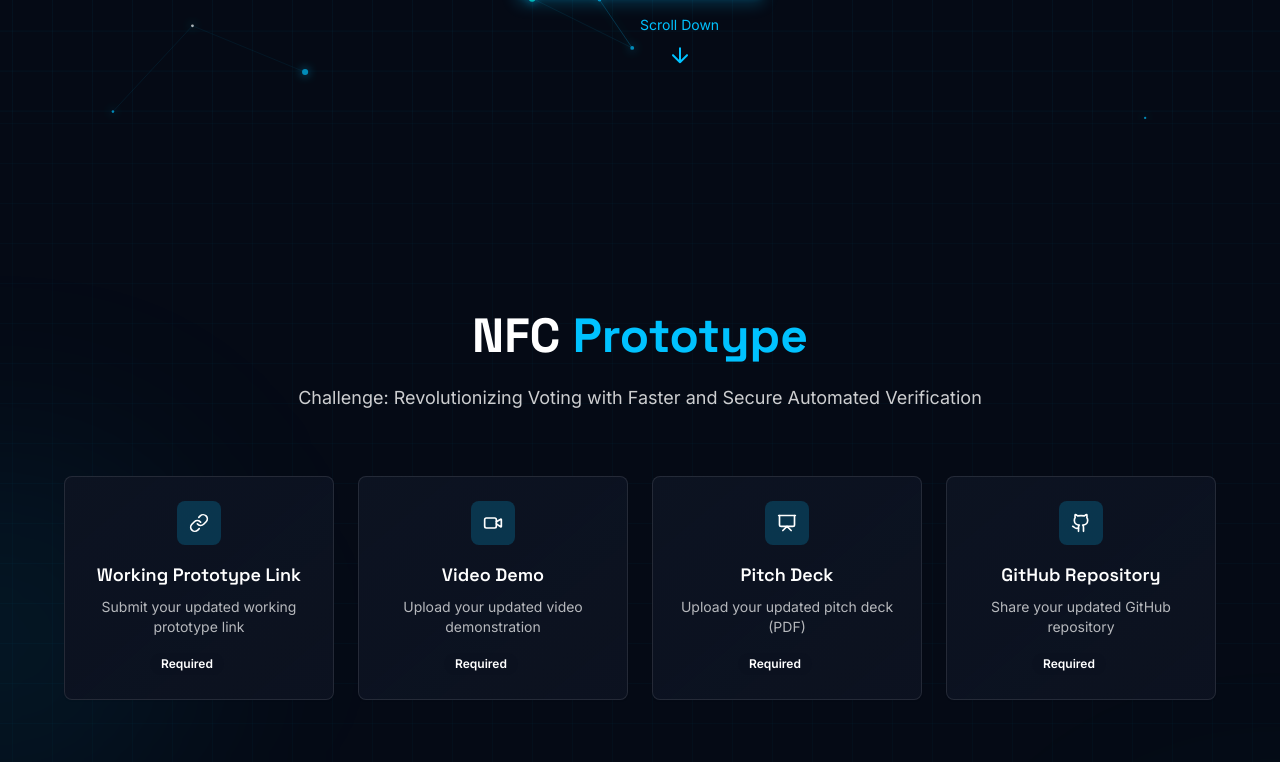
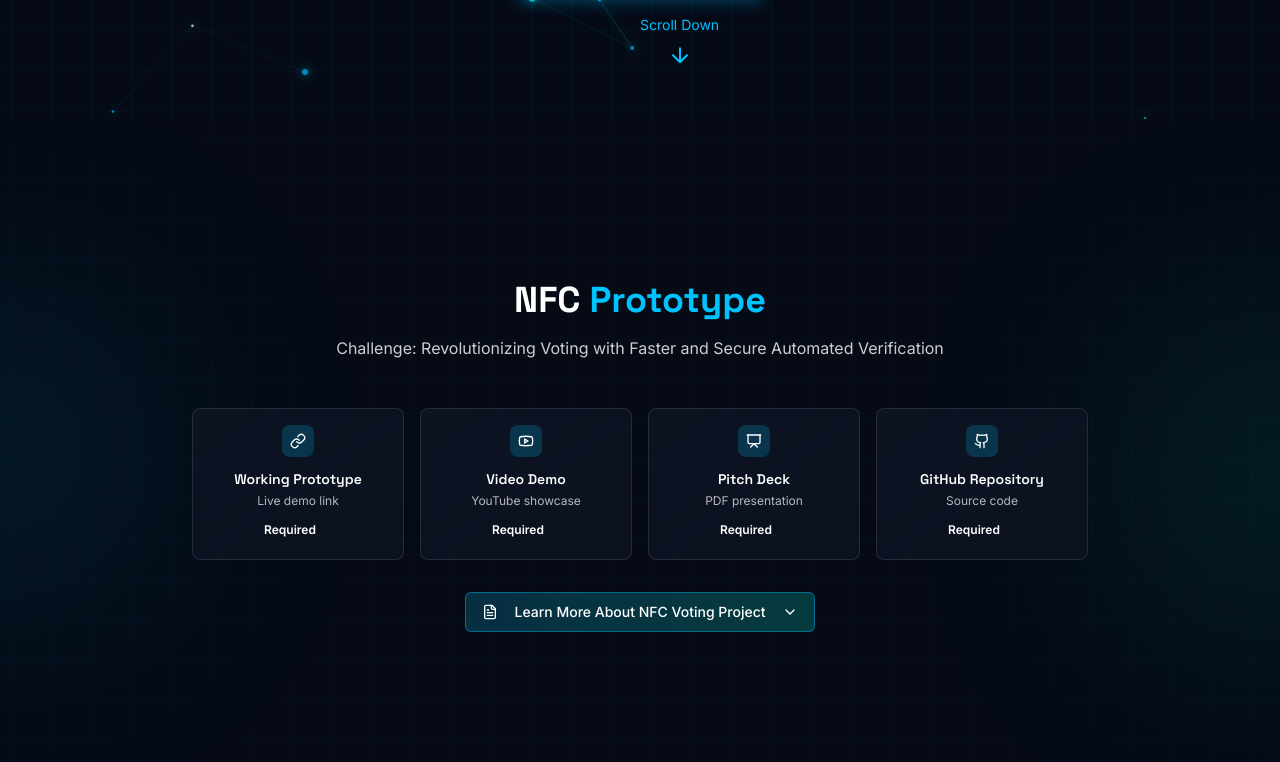
Before and after one commit to Ajayrx/ncrypt-vote-future, a React (Vite) app: page / in a window 1280 px wide. Shown: the part 680-1442 px from the top of the page. Built offline with nearby package versions, Linux system fonts and the light colour scheme.

Commit message:
Refactor Prototype Submissions section
-   Modified the layout of the submission boxes to include icons and links for video demos.
-   Reduced the size of the section and added a "Learn More" button.
-   Implemented horizontal expansion for interested users.

```diff
--- a/src/components/PrototypeSubmissions.tsx
+++ b/src/components/PrototypeSubmissions.tsx
@@ -1,20 +1,24 @@
 
-import React from 'react';
+import React, { useState } from 'react';
 import { Card, CardContent, CardHeader, CardTitle } from "@/components/ui/card";
 import { Button } from "@/components/ui/button";
 import { Badge } from "@/components/ui/badge";
+import { Collapsible, CollapsibleContent, CollapsibleTrigger } from "@/components/ui/collapsible";
 import {
   ExternalLink,
   Github,
-  Video,
+  Youtube,
   Link as LinkIcon,
   Presentation,
-  FileText
+  FileText,
+  ChevronDown,
+  ChevronUp
 } from 'lucide-react';
 
 const PrototypeSubmissions = () => {
+  const [isExpanded, setIsExpanded] = useState(false);
+
   const handleSectionClick = (section: string) => {
-    // Placeholder for future functionality
     console.log(`Clicked on ${section} section`);
     // You can add specific redirects here later
     // For example: window.open('https://example.com', '_blank');
@@ -23,76 +27,82 @@ const PrototypeSubmissions = () => {
   const submissions = [
     {
       id: 'prototype-link',
-      title: 'Working Prototype Link',
-      description: 'Submit your updated working prototype link',
-      icon: <LinkIcon className="w-5 h-5" />,
+      title: 'Working Prototype',
+      description: 'Live demo link',
+      icon: <LinkIcon className="w-4 h-4" />,
+      redirectIcon: <ExternalLink className="w-3 h-3" />,
       action: () => handleSectionClick('prototype-link')
     },
     {
       id: 'video-demo',
       title: 'Video Demo',
-      description: 'Upload your updated video demonstration',
-      icon: <Video className="w-5 h-5" />,
+      description: 'YouTube showcase',
+      icon: <Youtube className="w-4 h-4" />,
+      redirectIcon: <Youtube className="w-3 h-3" />,
       action: () => handleSectionClick('video-demo')
     },
     {
       id: 'pitch-deck',
       title: 'Pitch Deck',
-      description: 'Upload your updated pitch deck (PDF)',
-      icon: <Presentation className="w-5 h-5" />,
+      description: 'PDF presentation',
+      icon: <Presentation className="w-4 h-4" />,
+      redirectIcon: <ExternalLink className="w-3 h-3" />,
       action: () => handleSectionClick('pitch-deck')
     },
     {
       id: 'github-repo',
       title: 'GitHub Repository',
-      description: 'Share your updated GitHub repository',
-      icon: <Github className="w-5 h-5" />,
+      description: 'Source code',
+      icon: <Github className="w-4 h-4" />,
+      redirectIcon: <Github className="w-3 h-3" />,
       action: () => handleSectionClick('github-repo')
     }
   ];
 
   return (
-    <section id="submissions" className="py-24 relative overflow-hidden">
+    <section id="submissions" className="py-16 relative overflow-hidden">
       {/* Background Elements */}
       <div className="absolute inset-0 grid-background opacity-20"></div>
       <div className="absolute top-1/4 -left-40 w-80 h-80 bg-ncrypt-blue/10 rounded-full filter blur-[120px]"></div>
       <div className="absolute bottom-1/4 -right-40 w-80 h-80 bg-ncrypt-cyan/10 rounded-full filter blur-[120px]"></div>
 
       <div className="section-container relative z-10">
-        <div className="text-center max-w-4xl mx-auto mb-16">
-          <h2 className="section-heading">
+        <div className="text-center max-w-4xl mx-auto mb-12">
+          <h2 className="text-3xl md:text-4xl font-bold mb-4 text-white">
             NFC <span className="text-ncrypt-blue">Prototype</span>
           </h2>
-          <p className="text-lg text-white/80 mb-8">
+          <p className="text-base text-white/80 mb-6">
             Challenge: Revolutionizing Voting with Faster and Secure Automated Verification
           </p>
         </div>
 
-        {/* Submission Categories */}
-        <div className="grid grid-cols-1 md:grid-cols-2 lg:grid-cols-4 gap-6 max-w-6xl mx-auto mb-16">
+        {/* Compact Submission Cards */}
+        <div className="grid grid-cols-2 md:grid-cols-4 gap-4 max-w-4xl mx-auto mb-8">
           {submissions.map((submission) => (
             <Card
               key={submission.id}
               className="bg-gradient-to-br from-muted/20 to-muted/10 border-white/10 hover:border-ncrypt-blue/40 transition-all duration-300 cursor-pointer group hover:shadow-lg hover:shadow-ncrypt-blue/20"
               onClick={submission.action}
             >
-              <CardContent className="p-6">
-                <div className="flex flex-col items-center text-center gap-4">
-                  <div className="p-3 rounded-lg bg-ncrypt-blue/20 group-hover:bg-ncrypt-blue/30 transition-colors">
+              <CardContent className="p-4">
+                <div className="flex flex-col items-center text-center gap-3">
+                  <div className="p-2 rounded-lg bg-ncrypt-blue/20 group-hover:bg-ncrypt-blue/30 transition-colors">
                     {submission.icon}
                   </div>
                   <div>
-                    <h3 className="text-lg font-semibold text-white mb-2 group-hover:text-ncrypt-blue transition-colors">
+                    <h3 className="text-sm font-semibold text-white mb-1 group-hover:text-ncrypt-blue transition-colors">
                       {submission.title}
                     </h3>
-                    <p className="text-sm text-white/70 mb-4">
+                    <p className="text-xs text-white/70 mb-2">
                       {submission.description}
                     </p>
-                    <div className="flex items-center justify-center gap-2">
-                      <Badge variant="secondary" className="bg-ncrypt-dark-blue/50 text-white">
+                    <div className="flex items-center justify-center gap-1">
+                      <Badge variant="secondary" className="bg-ncrypt-dark-blue/50 text-white text-xs px-2 py-1">
                         Required
                       </Badge>
-                      <ExternalLink className="w-4 h-4 text-ncrypt-blue opacity-0 group-hover:opacity-100 transition-opacity" />
+                      <div className="opacity-0 group-hover:opacity-100 transition-opacity">
+                        {submission.redirectIcon}
+                      </div>
                     </div>
                   </div>
                 </div>
@@ -101,9 +111,24 @@ const PrototypeSubmissions = () => {
           ))}
         </div>
 
-        {/* NFC Voting Project Article */}
-        <div className="mt-16">
-          <Card className="bg-gradient-to-br from-ncrypt-dark-blue/30 to-ncrypt-dark/30 border-ncrypt-cyan/30 max-w-4xl mx-auto">
+        {/* Expandable Project Information */}
+        <div className="max-w-4xl mx-auto">
+          <Collapsible open={isExpanded} onOpenChange={setIsExpanded}>
+            <div className="text-center mb-4">
+              <CollapsibleTrigger asChild>
+                <Button
+                  variant="outline"
+                  className="bg-gradient-to-r from-ncrypt-blue/20 to-ncrypt-cyan/20 border-ncrypt-blue/40 hover:bg-ncrypt-blue/30 text-white"
+                >
+                  <FileText className="w-4 h-4 mr-2" />
+                  Learn More About NFC Voting Project
+                  {isExpanded ? <ChevronUp className="w-4 h-4 ml-2" /> : <ChevronDown className="w-4 h-4 ml-2" />}
+                </Button>
+              </CollapsibleTrigger>
+            </div>
+
+            <CollapsibleContent className="space-y-0">
+              <Card className="bg-gradient-to-br from-ncrypt-dark-blue/30 to-ncrypt-dark/30 border-ncrypt-cyan/30 animate-accordion-down">
                 <CardHeader>
                   <CardTitle className="text-center text-ncrypt-blue flex items-center justify-center gap-2">
                     <FileText className="w-5 h-5" />
@@ -134,12 +159,14 @@ const PrototypeSubmissions = () => {
                       onClick={() => handleSectionClick('learn-more')}
                       className="bg-gradient-to-r from-ncrypt-blue to-ncrypt-cyan hover:shadow-lg hover:shadow-ncrypt-blue/40 transition-all"
                     >
-                  Learn More About Our Technology
+                      Explore Our Technology Stack
                       <ExternalLink className="w-4 h-4 ml-2" />
                     </Button>
                   </div>
                 </CardContent>
               </Card>
+            </CollapsibleContent>
+          </Collapsible>
         </div>
       </div>
     </section>
```
Lines whose indentation alone changed are shown as unchanged.
